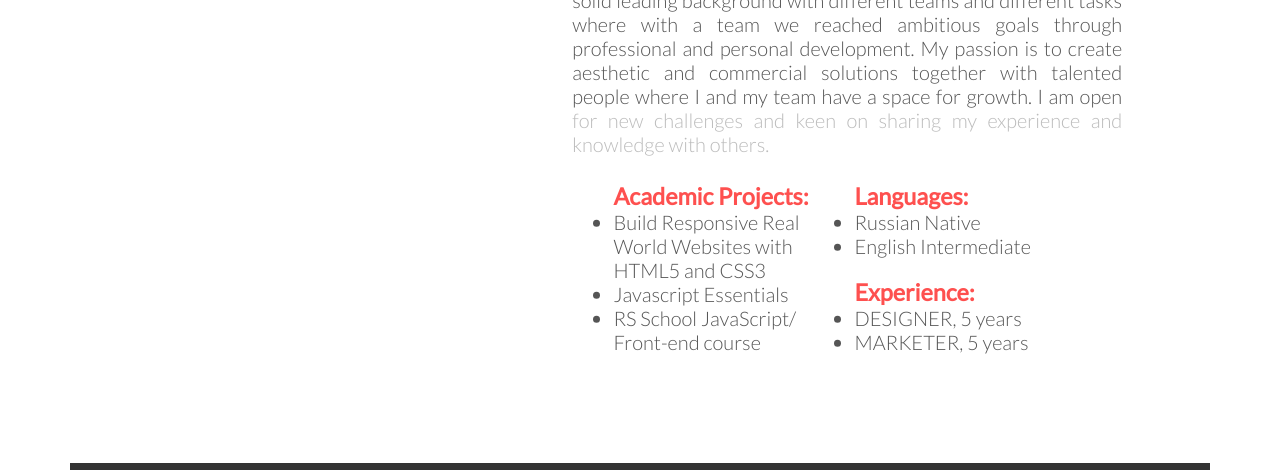
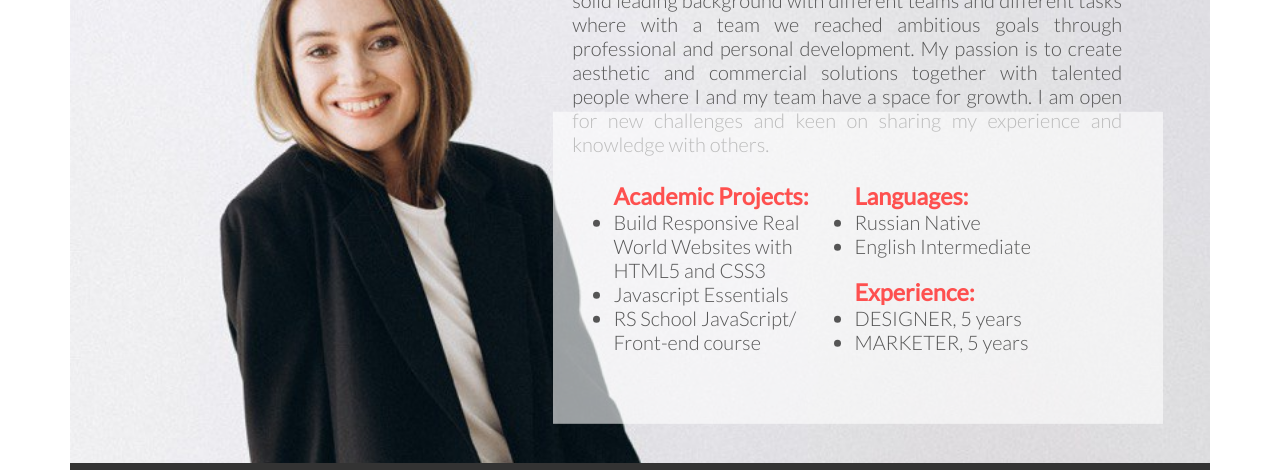
Before and after one commit to titosik/rsschool-cv-2021, a plain HTML site: page index.html in a window 1280 px wide. Shown: the part 257-727 px from the top of the page. Drawn offline with Linux system fonts and the light colour scheme.

Commit message:
Updated
fix link

```diff
--- a/style.css
+++ b/style.css
@@ -19,7 +19,7 @@ html {
 
 
 header {
-    background-image: url("resources/css/img/imgOlga.jpg");
+    background-image: url("imgOlga.jpg");
     background-size: cover;
     background-position: top;
     width: 1140px;
```
